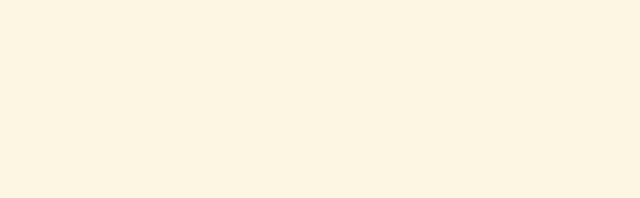
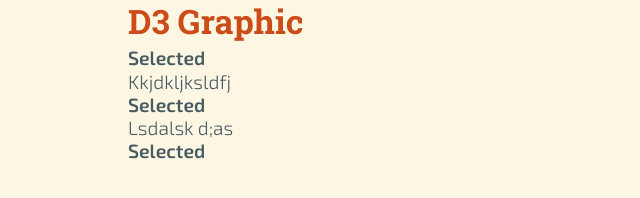
Before and after one commit to sandeshdamkondwar/d3-demo, a plain HTML site: page index.html in a window 1280 px wide. Shown: the whole page, without its empty margins (0-640 px from the left). Drawn offline with Linux system fonts and the light colour scheme.

Commit message:
Selction

```diff
--- a/index.html
+++ b/index.html
@@ -4,9 +4,20 @@
 	<meta charset="UTF-8">
 	<title>D3 Graphic</title>
 	<link rel="stylesheet" href="css/base.css">
-	<script src="js/d3.js"></script>
+	<link rel="stylesheet" href="css/custom.css">
 </head>
 <body>
-
+	<div class="container">
+		<h2>D3 Graphic</h2>
+		<section id="chart">
+			<div class="item">LKldfsjflksdjf</div>
+			<div class="item">Kkjdkljksldfj</div>
+			<div class="item">Kkajdlks skd lks</div>
+			<div class="item">Lsdalsk d;as</div>
+			<div class="item">Kal;skd ;las</div>
+		</section>
+	</div>
+	<script src="js/d3.js"></script>
+	<script src="js/main.js"></script>
 </body>
 </html>
--- /dev/null
+++ b/js/main.js
@@ -0,0 +1,3 @@
+// Selection
+d3.selectAll('.item:nth-child(odd)')
+  .html('<strong>Selected</strong>');
```
Also changed, not shown: css/custom.css (added).
